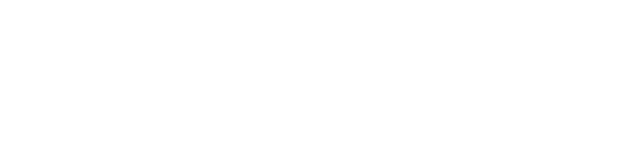
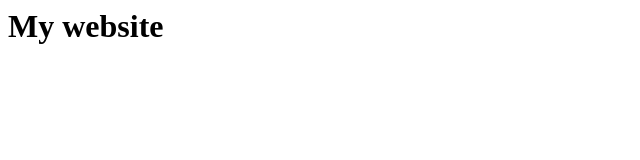
Before and after one commit to Almeerah399/html-project, a plain HTML site: page index.html in a window 1280 px wide. Shown: the whole page, without its empty margins (0-640 px from the left). Drawn offline with Linux system fonts and the light colour scheme.

Commit message:
new changes

```diff
--- a/index.html
+++ b/index.html
@@ -3,7 +3,7 @@
 
 
  <body>
-
+<h1>My website</h1>
 
 </body>
 
```
